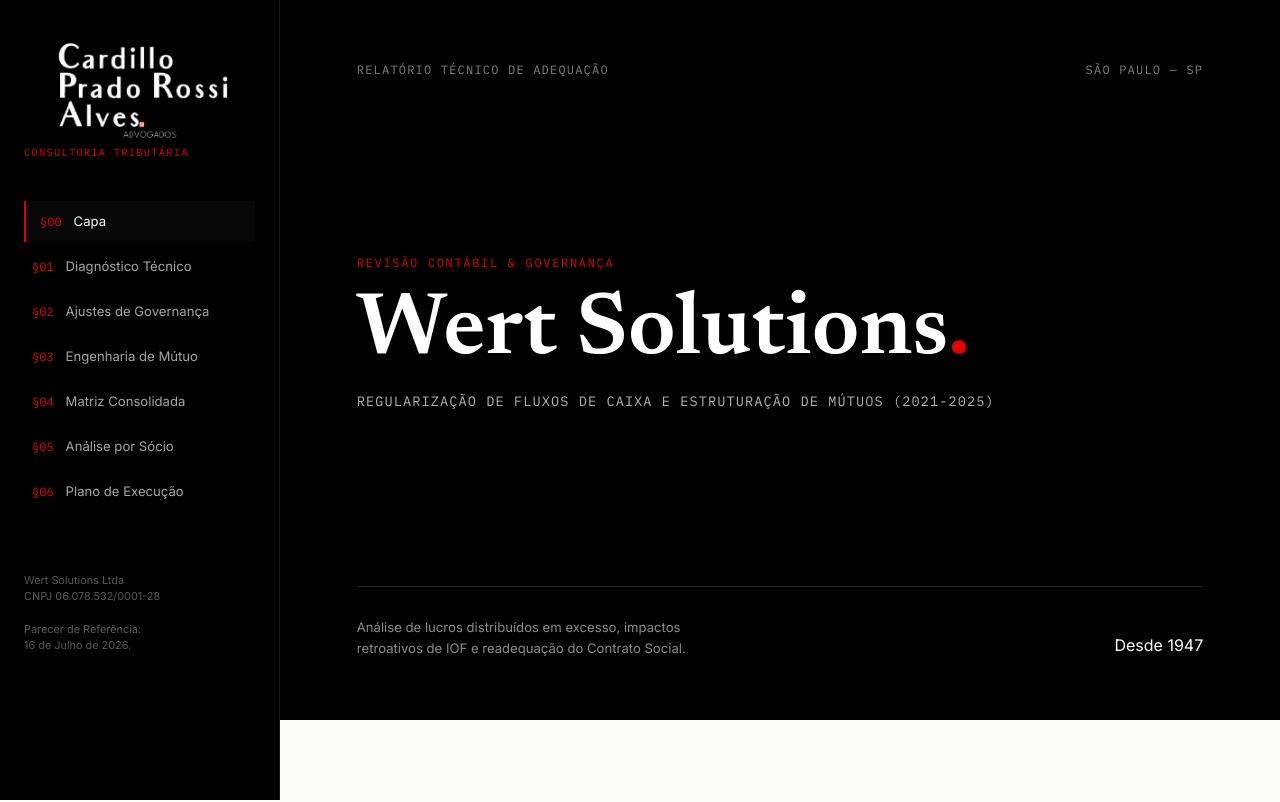
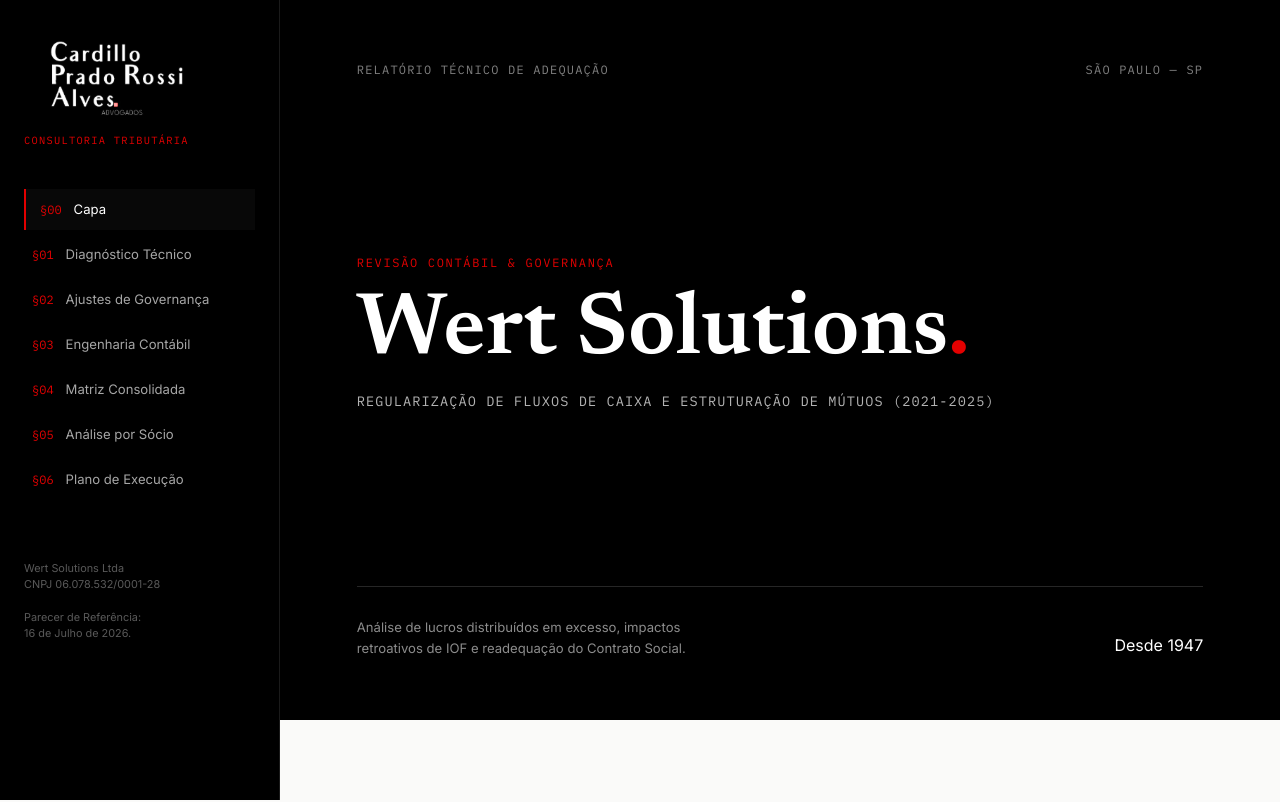
Before and after one commit to Wals-Advisory/Consultoria-Tributaria, a plain HTML site: page index.html in a window 1280 px wide. Shown: the top 802 px of the page. Drawn offline with Linux system fonts and the light colour scheme.

Commit message:
Update index.html

```diff
--- a/index.html
+++ b/index.html
@@ -62,18 +62,16 @@
             border-right: 1px solid rgba(255, 255, 255, 0.1);
         }
 
-        nav.toc .brand-logo img {
-    max-width: 100%;
-    height: auto;
-    display: block;
-    filter: invert(1) hue-rotate(180deg); /* Inverte o fundo/texto e corrige o ponto vermelho */
+        nav.toc .brand-logo {
+            margin-bottom: 12px;
+            max-width: 180px;
         }
 
         nav.toc .brand-logo img {
             max-width: 100%;
             height: auto;
             display: block;
-    /* Sem filtros: preserva a fidelidade original do arquivo */
+            filter: invert(1) hue-rotate(180deg); /* Correção cromática inteligente: integra o fundo e mantém o ponto vermelho original */
         }
 
         nav.toc .brand-sub {
@@ -433,7 +431,7 @@
             <li><a href="#cover" class="active"><span class="num">§00</span> Capa</a></li>
             <li><a href="#diagnostico"><span class="num">§01</span> Diagnóstico Técnico</a></li>
             <li><a href="#contrato-social"><span class="num">§02</span> Ajustes de Governança</a></li>
-            <li><a href="#solucao-contabil"><span class="num">§03</span> Engenharia de Mútuo</a></li>
+            <li><a href="#solucao-contabil"><span class="num">§03</span> Engenharia Contábil</a></li>
             <li><a href="#consolidado"><span class="num">§04</span> Matriz Consolidada</a></li>
             <li><a href="#individual"><span class="num">§05</span> Análise por Sócio</a></li>
             <li><a href="#plano-acao"><span class="num">§06</span> Plano de Execução</a></li>
@@ -503,7 +501,7 @@
             </div>
         </section>
 
-        <!-- §03 — ENGENHARIA DE MÚTUO E SOLUÇÃO CONTÁBIL -->
+        <!-- §03 — ENGENHARIA CONTÁBIL -->
         <section id="solucao-contabil">
             <span class="eyebrow">§03 — Engenharia Contábil</span>
             <h2>Conversão de Excesso em Instrumento de Mútuo</h2>
@@ -511,7 +509,7 @@
                 A estratégia eleita para mitigar integralmente o passivo do IRPF e do INSS consiste na <strong>reclassificação jurídica e contábil retroativa</strong> dos valores que ultrapassaram o teto isento, transformando-os em Contratos de Mútuo Financeiro legítimos entre a Pessoa Jurídica (Mutuante) e as Pessoas Físicas (Mutuários).
             </p>
             <p>
-                Os valores sacados dentro do limite de resultado teórico permanecem blindados na ficha de lucros isentos. O excesso passa a工夫gurar um direito de crédito da empresa.
+                Os valores sacados dentro do limite de resultado teórico permanecem blindados na ficha de lucros isentos. O excesso passa a configurar um direito de crédito da empresa.
             </p>
 
             <div class="card-box" style="border-left: 3px solid var(--black);">
@@ -740,6 +738,7 @@
             history: [
                 { ano: 2021, sacado: '35.250,00', limite: '0,00', excesso: '35.250,00', iof: '1.188,98', multa: '237,80', juros: '681,74', total: '2.108,52' },
                 { ano: 2022, sacado: '92.764,11', limite: '2.529,95', excesso: '90.234,16', iof: '3.043,60', multa: '608,72', juros: '1.494,96', total: '5.147,28' },
+                { ano: 2022, sacado: '92.764,11', limite: '2.529,95', excesso: '90.234,16', iof: '3.043,60', multa: '608,72', juros: '1.494,96', total: '5.147,28' },
                 { ano: 2023, sacado: '86.238,19', limite: '34.265,22', excesso: '51.972,97', iof: '1.753,05', multa: '350,61', juros: '656,98', total: '2.760,64' },
                 { ano: 2024, sacado: '108.171,98', limite: '0,00', excesso: '108.171,98', iof: '3.648,64', multa: '729,73', juros: '917,28', total: '5.295,65' },
                 { ano: 2025, sacado: '104.485,28', limite: '19.546,66', excesso: '84.938,62', iof: '2.579,27', multa: '515,85', juros: '368,61', total: '3.463,74' }
```
Lines whose indentation alone changed are shown as unchanged.
